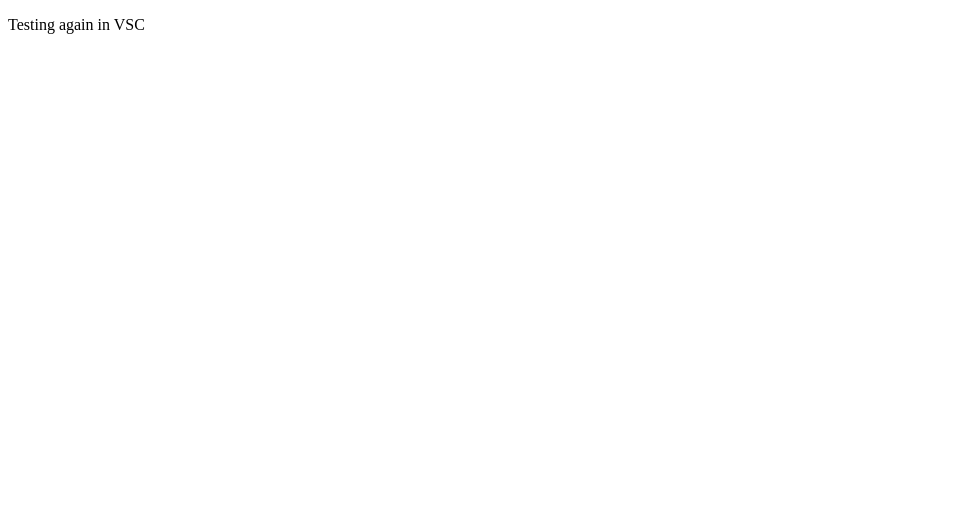
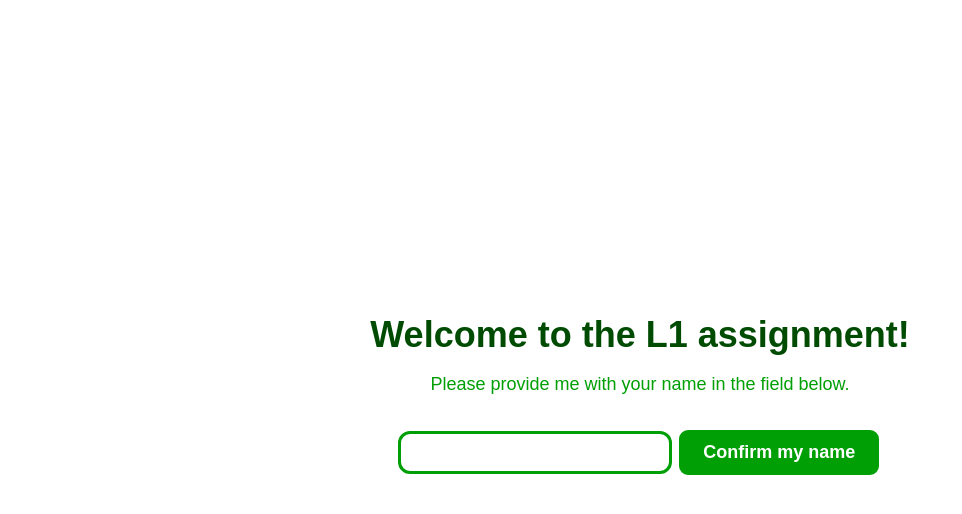
Before and after one commit to alexanderLNU/uppgift_L1, a website: page index.html in a window 1280 px wide. Shown: the whole page, without its empty margins (0-962 px from the left). Drawn offline with Linux system fonts and the light colour scheme.

Commit message:
Add LNU lint and get a nice looking landing page for starters

```diff
--- a/index.html
+++ b/index.html
@@ -1,11 +1,21 @@
 <!DOCTYPE html>
 <html lang="en">
-<head>
-    <meta charset="UTF-8">
-    <meta name="viewport" content="width=device-width, initial-scale=1.0">
-    <title>L1</title>
-</head>
-<body>
-    <p>Testing again in VSC</p>
-</body>
+  <head>
+    <meta charset="UTF-8" />
+    <meta name="viewport" content="width=device-width, initial-scale=1.0" />
+    <link rel="stylesheet" href="./styles.css" />
+    <title>L1 For Fun</title>
+  </head>
+  <body>
+    <section id="landing">
+      <div class="row">
+        <div class="content__wrapper">
+          <h1>Welcome to the L1 assignment!</h1>
+          <p>Please provide me with your name in the field below.</p>
+          <input type="text" />
+          <button>Confirm my name</button>
+        </div>
+      </div>
+    </section>
+  </body>
 </html>
--- /dev/null
+++ b/styles.css
@@ -0,0 +1,63 @@
+* {
+    margin: 0;
+    padding: 0;
+    font-family: 'Poppins', sans-serif;
+    box-sizing: border-box;
+}
+
+#landing {
+    height: 100vh;
+    display: flex;
+    justify-content: center;
+    align-items: center;
+    text-align: center;
+}
+
+.row {
+    width: 100%;
+    max-width: 1200px;
+}
+
+h1 {
+    font-size: 36px;
+    margin-bottom: 18px;
+    color: #004b02;
+}
+
+p {
+    font-size: 18px;
+    margin-bottom: 32px;
+    color: #009f05;
+}
+
+button {
+    padding: 12px 24px;
+    font-size: 18px;
+    background-color: #009f05;
+    color: white;
+    border: 3px solid #fff;
+    border-radius: 12px;
+    cursor: pointer;
+    font-weight: bold;
+}
+
+button:hover {
+    background-color: #fff;
+    color: #009f05;
+    border: 3px solid #009f05;
+    border-radius: 12px;
+    font-weight: bold;
+}
+
+input {
+    padding: 8px 18px;
+    font-size: 18px;
+    border: 3px solid #009f05;
+    border-radius: 12px;
+    margin-bottom: 12px;
+}
+
+input:focus {
+    outline: none;
+    border: 3px solid #004b02;
+}
```
Also changed, not shown: package.json (added, +11 -0 lines), .eslintrc.json (added), app.js (added), 2 other files.
